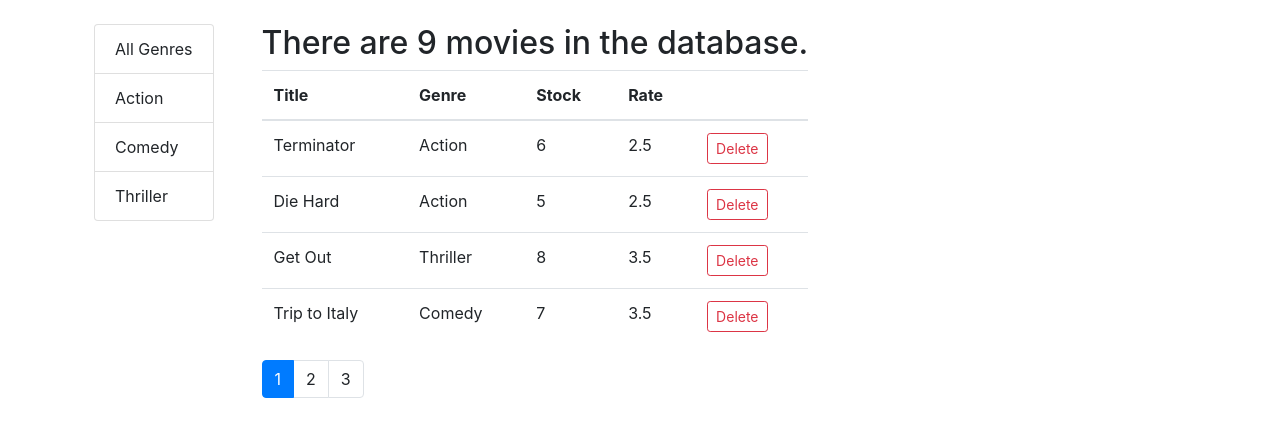
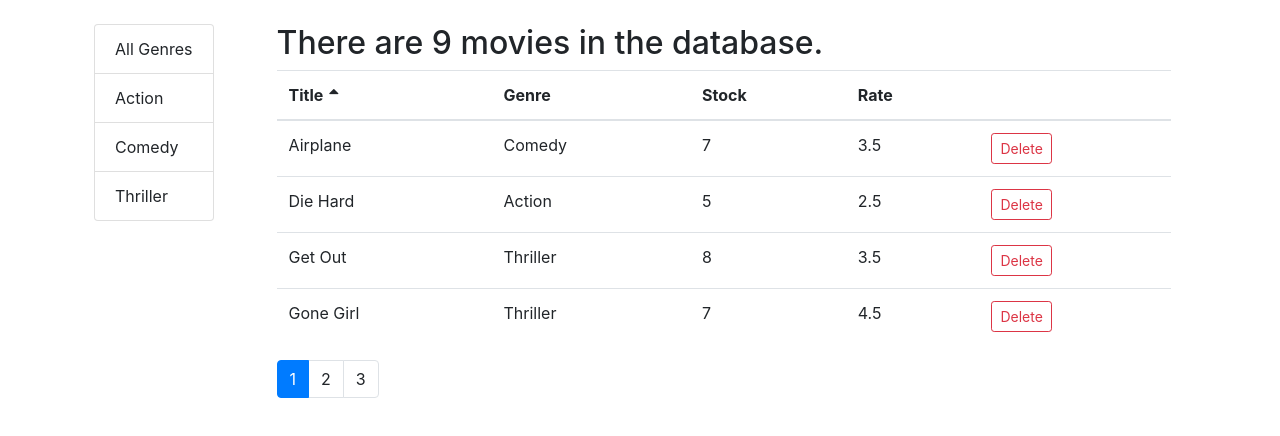
Before and after one commit to funduval/vidly2, a React (Create React App) app: page / in a window 1280 px wide. Shown: the top 436 px of the page. Built offline with nearby package versions, Linux system fonts and the light colour scheme.

Commit message:
adding sort icons, and extracting methods and reusable components

```diff
--- /dev/null
+++ b/src/components/common/listGroup.jsx
@@ -0,0 +1,21 @@
+import React from 'react';
+
+const ListGroup = (props) => {
+    const { items, textProperty, valueProperty, onItemSelect, selectedItem } = props;
+    return (
+        <ul className="list-group">
+            {items.map(item => {
+                console.log("item", item);
+                return <li onClick={() => onItemSelect(item)} key={item[valueProperty]} className={selectedItem === item ? "list-group-item active" : "list-group-item"}>{item[textProperty]}</li>
+            })}
+        </ul >
+    );
+}
+
+ListGroup.defaultProps = {
+    textProperty: "name",
+    valueProperty: "_id"
+
+}
+
+export default ListGroup;
--- /dev/null
+++ b/src/components/common/table.jsx
@@ -0,0 +1,23 @@
+import React, { Component } from 'react';
+import TableHeader from './tableHeader'
+import TableBody from './tableBody'
+
+const Table = (props) => {
+    const { columns, sortColumn, onSort, data } = props;
+    console.log("columns in Table itself", columns)
+    return (
+        <table className="table">
+            <TableHeader
+                columns={columns}
+                sortColumn={sortColumn}
+                onSort={onSort}
+            />
+            <TableBody
+                data={data}
+                columns={columns}
+            />
+        </table>
+    );
+}
+
+export default Table;
--- /dev/null
+++ b/src/components/common/tableBody.jsx
@@ -0,0 +1,26 @@
+import React, { Component } from 'react';
+import _ from 'lodash';
+
+class TableBody extends Component {
+    renderCell = (item, column) => {
+        if (column.content) {
+            return column.content(item)
+        } else {
+            return _.get(item, column.path)
+        }
+    }
+
+    render() {
+        const { data, columns } = this.props;
+        return (
+            <tbody>
+                {data.map((item) => (
+                    <tr key={item._id}>
+                        {columns.map(column => <td key={item._id + (column.path || column.key)}>{this.renderCell(item, column)}</td>)}
+                    </tr>
+                ))}
+            </tbody>);
+    }
+}
+
+export default TableBody;
--- /dev/null
+++ b/src/components/common/tableHeader.jsx
@@ -0,0 +1,38 @@
+import React, { Component } from 'react';
+
+class TableHeader extends Component {
+    raiseSort = (path) => {
+
+        const sortColumn = { ...this.props.sortColumn }
+
+        if (sortColumn.path === path) {
+            sortColumn.order = (sortColumn.order === 'asc') ? 'desc' : 'asc'
+
+        } else {
+            sortColumn.path = path;
+            sortColumn.order = 'asc'
+
+        }
+        this.props.onSort(sortColumn)
+    }
+
+    renderSortIcon = column => {
+        const { sortColumn } = this.props
+        if (column.path !== sortColumn.path) return null;
+        if (sortColumn.order === 'asc') return <i style={{ marginLeft: "6px" }} className="fa fa-sort-asc"></i>
+        return <i style={{ marginLeft: "6px" }} className="fa fa-sort-desc"></i >
+    }
+
+    render() {
+        console.log(this.props.columns)
+        return (
+            <thead className="clickable">
+                <tr>
+                    {this.props.columns.map(column => (<th key={column.path || column.key} onClick={() => this.raiseSort(column.path)}>{column.label}{this.renderSortIcon(column)}</th>))}
+                </tr>
+            </thead>
+        );
+    }
+}
+
+export default TableHeader;
--- a/src/components/listGroup.jsx
+++ /dev/null
@@ -1,20 +0,0 @@
-import React from 'react';
-import { PropType } from 'prop-types';
-
-const ListGroup = (props) => {
-    const { items } = props;
-    return (
-        <ul className="list-group">
-            {items.map(item => <li key={item._id} className="list-group-item">{item.name}</li>)}
-
-        </ul>
-    );
-}
-
-ListGroup.defaultProps = {
-    textProperty: "name",
-    valueProperty: "_id"
-
-}
-
-export default ListGroup;
--- a/src/components/movies.jsx
+++ b/src/components/movies.jsx
@@ -1,9 +1,11 @@
 import React, { Component } from "react";
 import { getMovies } from "../services/fakeMovieService";
 import { getGenres } from "../services/fakeGenreService";
+import MoviesTable from "./moviesTable";
 import Pagination from "./common/pagination";
+import ListGroup from "./common/listGroup";
 import { paginate } from "../utils/paginate";
-import ListGroup from "./listGroup";
+import _ from 'lodash';
 
 
 class Movies extends Component {
@@ -11,16 +13,32 @@ class Movies extends Component {
     movies: [],
     currentPage: 1,
     pageSize: 4,
-    genres: []
+    genres: [],
+    sortColumn: { path: 'title', order: 'asc' }
   };
 
+  componentDidMount() {
 
-  componentDidMount() {
+    const genres = [{ _id: " ", name: "All Genres" }, ...getGenres()];
+
     this.setState({
       movies: getMovies(),
-      genres: getGenres()
+      genres
 
     })
+  }
+
+  getPageData = () => {
+    const { pageSize, currentPage, selectedGenre, movies: allMovies, sortColumn } = this.state;
+
+
+    const filtered = selectedGenre && selectedGenre._id !== " " ? allMovies.filter(movie => movie.genre._id === selectedGenre._id) : allMovies
+
+    const sorted = _.orderBy(filtered, [sortColumn.path], [sortColumn.order])
+
+    const movies = paginate(sorted, currentPage, pageSize);
+
+    return { totalCount: filtered.length, data: movies }
   }
 
   handleDelete = (id) => {
@@ -38,66 +56,47 @@ class Movies extends Component {
   };
 
   handleGenreSelect = (genre) => {
-    console.log("genre selected", genre);
-
+    this.setState({
+      selectedGenre: genre,
+      currentPage: 1
+    })
   };
 
+  handleSort = (sortColumn) => {
+    this.setState({
+      sortColumn
+    })
+  }
+
   render() {
-    const { length: count } = this.state.movies;
-    const { pageSize, currentPage, movies: allMovies } = this.state;
+    const { pageSize, currentPage, sortColumn } = this.state;
+    const { totalCount, data: movies } = this.getPageData();
 
-    const movies = paginate(allMovies, currentPage, pageSize);
 
     return (
       <div className="row">
         <div className="col-xs-2 m-4">
           <ListGroup
             items={this.state.genres}
+            selectedItem={this.state.selectedGenre}
             onItemSelect={this.handleGenreSelect}
-            textProperty="name"
-            valueProperty="_id"
           />
         </div>
-        <div className="col-xs-10 m-4">
-
-          {count === 0 && "<h2>There are {count} movies in the database.</h2>"}
-          <h2>There are {count} movies in the database.</h2>
-          <table className="table">
-            <thead>
-              <tr>
-                <th scope="col">Title</th>
-                <th scope="col">Genre</th>
-                <th scope="col">Stock</th>
-                <th scope="col">Rate</th>
-                <th scope="col"></th>
-              </tr>
-            </thead>
-            <tbody>
-              {movies.map((movie) => (
-                <tr key={movie._id}>
-                  <td>{movie.title}</td>
-                  <td>{movie.genre.name}</td>
-                  <td>{movie.numberInStock}</td>
-                  <td>{movie.dailyRentalRate}</td>
-                  <td>
-                    <button
-                      onClick={() => this.handleDelete(movie._id)}
-                      className="btn btn-sm btn-outline-danger"
-                    >
-                      Delete
-                  </button>
-                  </td>
-                </tr>
-              ))}
-            </tbody>
-          </table>
+        <div className="col m-4">
+          <h2>There are {totalCount} movies in the database.</h2>
+          <MoviesTable
+            movies={movies}
+            onDelete={this.handleDelete}
+            onSort={this.handleSort}
+            sortColumn={sortColumn}
+          />
           <Pagination
-            itemsCount={count}
+            itemsCount={totalCount}
             pageSize={pageSize}
             currentPage={currentPage}
             onPageChange={this.handlePageChange}
           />
-        </div>
+        </div >
       </div>
     );
   }
--- /dev/null
+++ b/src/components/moviesTable.jsx
@@ -0,0 +1,21 @@
+import React, { Component } from 'react';
+import Table from "./common/table"
+
+class MoviesTable extends Component {
+
+    columns = [{ path: 'title', label: 'Title' }, { path: 'genre.name', label: 'Genre' }, { path: 'numberInStock', label: 'Stock' }, { path: 'dailyRentalRate', label: 'Rate' }, { key: "delete", content: movie => <button onClick={() => this.props.onDelete(movie._id)} className="btn btn-sm btn-outline-danger"> Delete </button> }]
+
+    render() {
+        const { movies, sortColumn, onSort } = this.props
+        return (
+            <Table
+                columns={this.columns}
+                data={movies}
+                sortColumn={sortColumn}
+                onSort={onSort}
+            />
+        );
+    }
+}
+
+export default MoviesTable;
--- a/src/index.css
+++ b/src/index.css
@@ -11,3 +11,7 @@ code {
   font-family: source-code-pro, Menlo, Monaco, Consolas, 'Courier New',
     monospace;
 }
+
+.clickable{
+  cursor:pointer;
+}
--- a/src/services/fakeGenreService.js
+++ b/src/services/fakeGenreService.js
@@ -1,5 +1,4 @@
 export const genres = [
-  { _id: "5b21ca3eeb7f6fbccd471817", name: "All Genres" },
   { _id: "5b21ca3eeb7f6fbccd471818", name: "Action" },
   { _id: "5b21ca3eeb7f6fbccd471814", name: "Comedy" },
   { _id: "5b21ca3eeb7f6fbccd471820", name: "Thriller" }
```
Also changed, not shown: src/components/common/pagination.jsx (line endings or trailing spaces).
